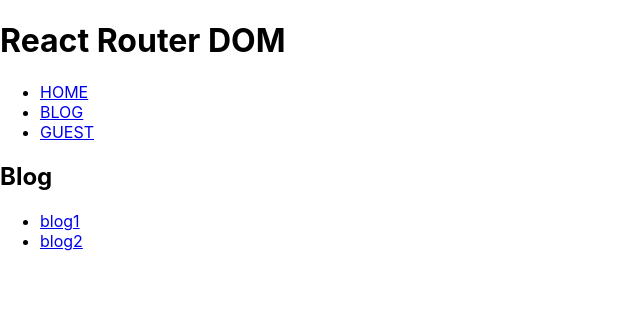
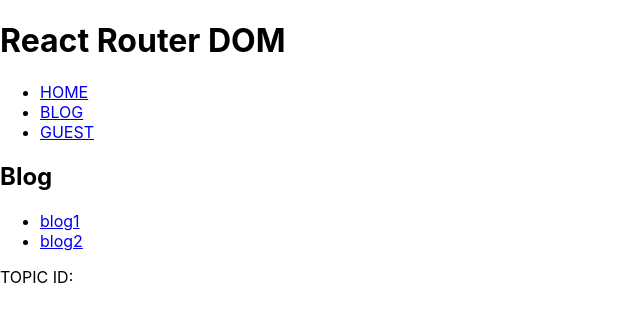
Before and after one commit to choijueun/React, a React (Create React App) app in the folder shcoding4-routerdom/: page /blog in a window 1280 px wide. Shown: the top 322 px of the page, without its empty margins (0-640 px from the left). Built offline with nearby package versions, Linux system fonts and the light colour scheme.

Commit message:
BLOG 하위 페이지 작성

```diff
--- a/shcoding4-routerdom/src/App.js
+++ b/shcoding4-routerdom/src/App.js
@@ -18,7 +18,8 @@ function App() {
             <TOC/>
             <Routes>
                 <Route path='/' element={<Main/>}></Route>
-                <Route path='/blog/*' element={<Blog/>}></Route>
+                <Route path='/blog/' element={<Blog/>}></Route>
+                <Route path='/blog/:topic_id' element={<Blog/>}></Route>
                 <Route path='/guest' element={<Guest/>}></Route>
                 <Route path='*' element={<div>404 NOT FOUND</div>}></Route>
             </Routes>
--- a/shcoding4-routerdom/src/components/views/Blog/Blog.js
+++ b/shcoding4-routerdom/src/components/views/Blog/Blog.js
@@ -1,5 +1,5 @@
 import React from 'react'
-import {Routes, Route, NavLink} from 'react-router-dom'
+import {Routes, Route, NavLink, useParams} from 'react-router-dom'
 
 
 function Topic() {
@@ -9,16 +9,25 @@ function Topic() {
 }
 
 function Blog() {
-  return <>
+    var params = useParams()
+    console.log(params)
+
+    var topic_id = params.topic_id
+
+    return <>
         <h2>Blog</h2>
         <ul>
             <li><NavLink to="/blog/1">blog1</NavLink></li>
             <li><NavLink to="/blog/2">blog2</NavLink></li>
         </ul>
 
-        <Routes>
+        <div>
+            TOPIC ID: {topic_id}
+        </div>
+
+        {/* <Routes>
             <Route path='/blog/:blog_id' element={<Topic/>}></Route>
-        </Routes>
+        </Routes> */}
     </>
 }
 
```
